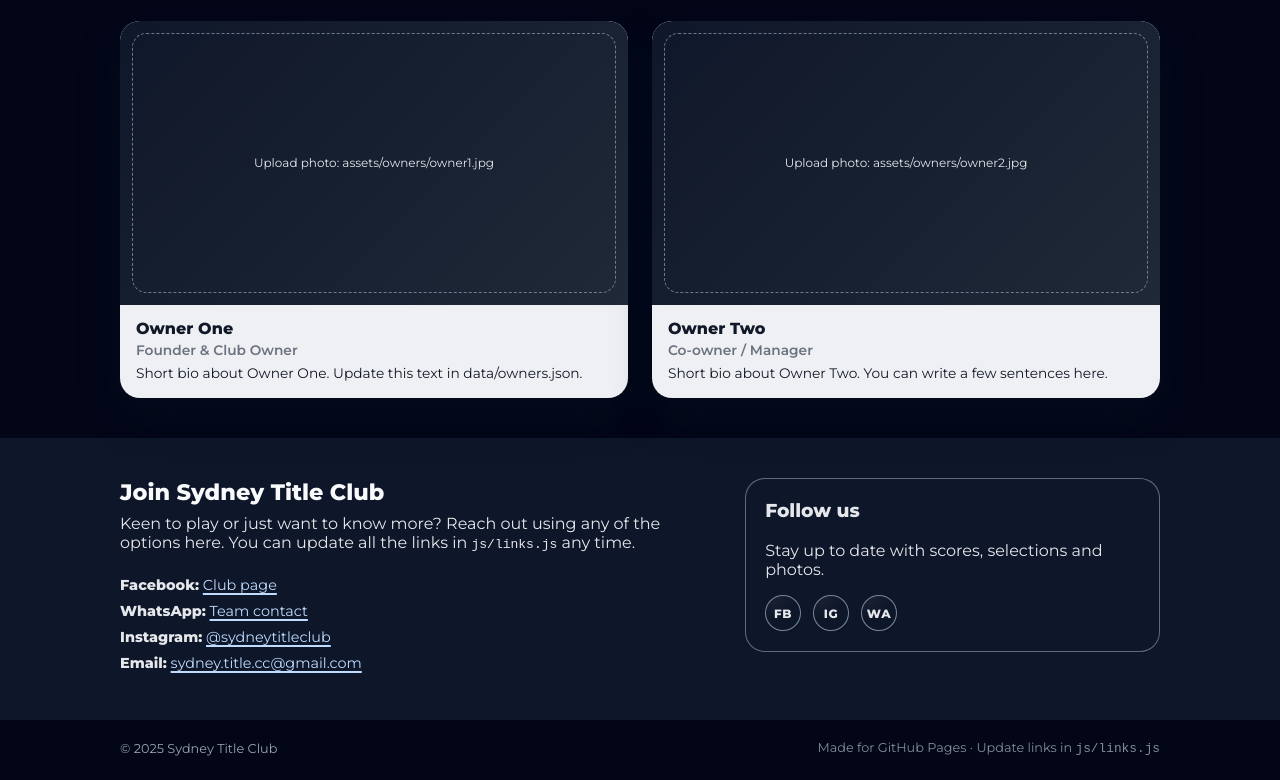
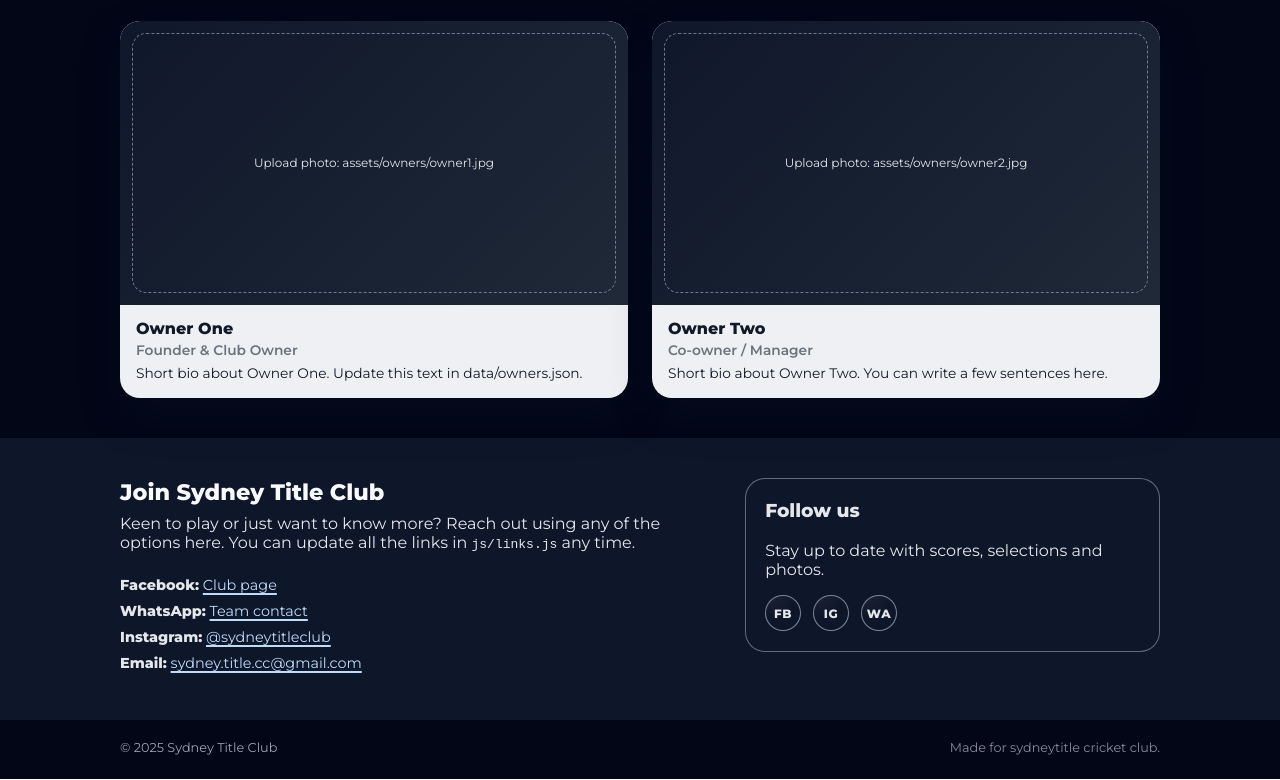
Before and after one commit to sydneytitle/sydneytitle.github.io, a plain HTML site: page index.html in a window 1280 px wide. Shown: the part 2210-2990 px from the top of the page. Drawn offline with Linux system fonts and the light colour scheme.

Commit message:
fixes
Signed-off-by: akhil.manikandan <akhil.manikandan@team.belong.com.au>

```diff
--- a/index.html
+++ b/index.html
@@ -4,6 +4,8 @@
   <meta charset="UTF-8" />
   <meta name="viewport" content="width=device-width, initial-scale=1" />
   <title>Sydney Title Club | Cricket</title>
+  <link rel="icon" type="image/png" href="assets/favicon/favicon.png" sizes="256x256">
+<link rel="icon" type="image/x-icon" href="assets/favicon/favicon.ico">
   <link rel="stylesheet" href="css/style.css" />
   <link rel="preconnect" href="https://fonts.googleapis.com">
   <link rel="preconnect" href="https://fonts.gstatic.com" crossorigin>
@@ -147,7 +149,7 @@
   <footer class="site-footer">
     <div class="container footer-inner">
       <span>&copy; 2025 Sydney Title Club</span>
-      <span class="footer-right">Made for GitHub Pages · Update links in <code>js/links.js</code></span>
+      <span class="footer-right">Made for sydneytitle cricket club.</span>
     </div>
   </footer>
 
```
Also changed, not shown: assets/favicon/favicon.ico (added), assets/favicon/favicon.png (added).
